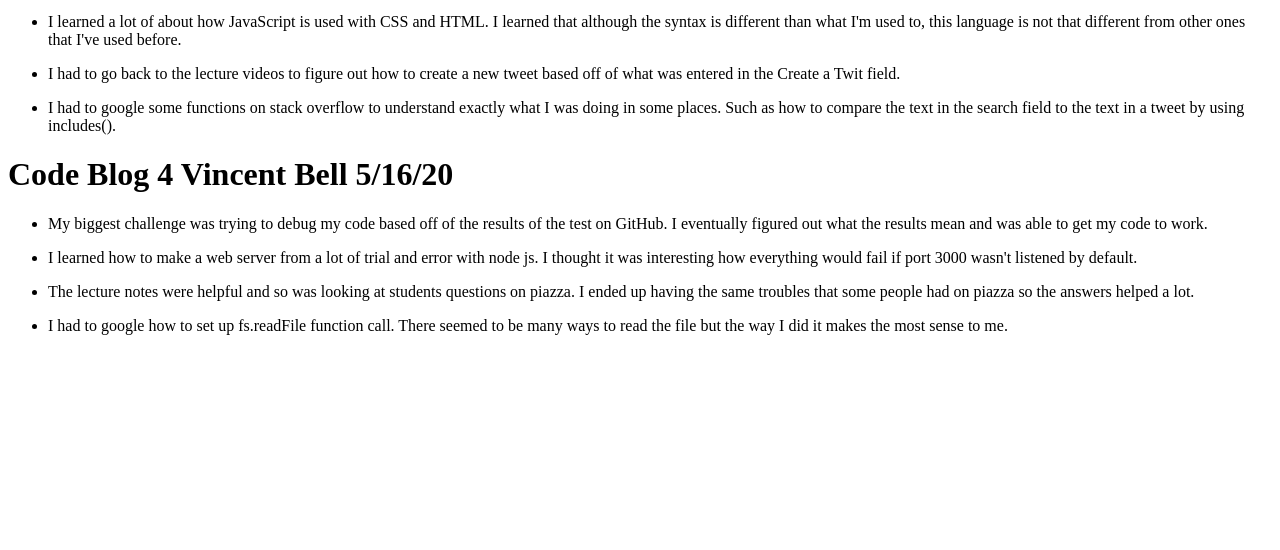
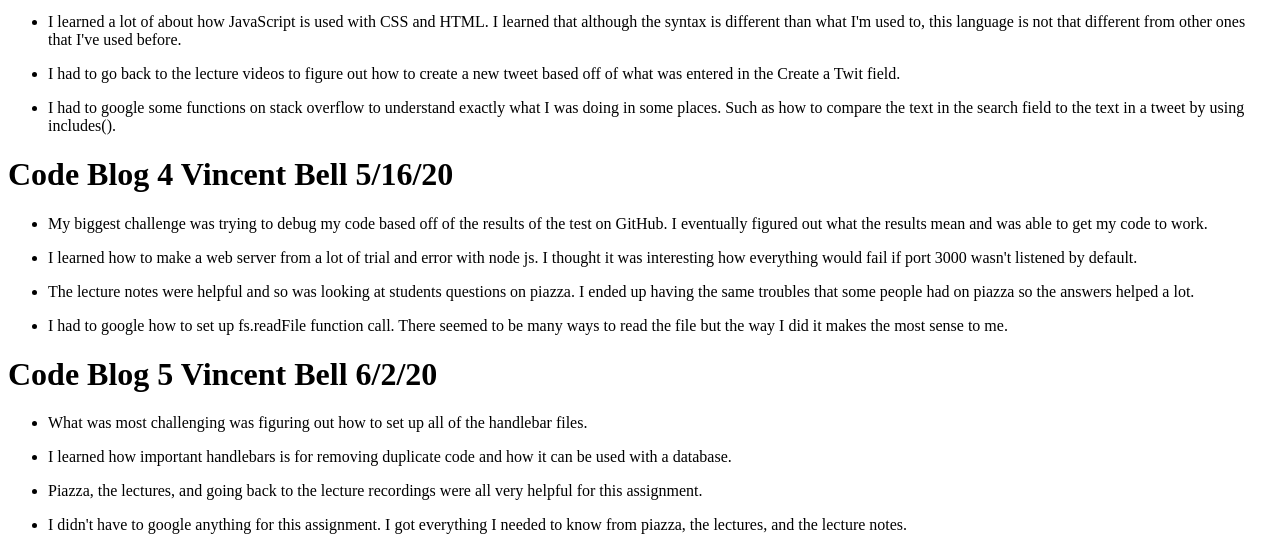
Before and after one commit to vtbell21/vtbell21.github.io, a plain HTML site: page A2/blog.html in a window 1280 px wide. Shown: the part 573-1123 px from the top of the page. Before the commit the page ends 924 px from the top, so only its background shows below. Drawn offline with Linux system fonts and the light colour scheme.

Commit message:
Update blog.html

```diff
--- a/A2/blog.html
+++ b/A2/blog.html
@@ -90,4 +90,21 @@
 		</ul>
 	</body>
 
+	<head>
+	</head>
+	<body>
+		<h1>Code Blog 5 Vincent Bell 6/2/20</h1>
+		<ul>
+			<li><p>What was most challenging was figuring out how to set up all of the
+			handlebar files.</p></li>
+			<li><p>I learned how important handlebars is for removing duplicate code
+			and how it can be used with a database.</p></li>
+			<li><p>Piazza, the lectures, and going back to the lecture recordings were all
+			very helpful for this assignment.</p></li>
+			<li><p>I didn't have to google anything for this assignment. I got everything I
+			needed to know from piazza, the lectures, and the lecture notes.</p></li>
+
+		</ul>
+	</body>
+
 </html>
```
